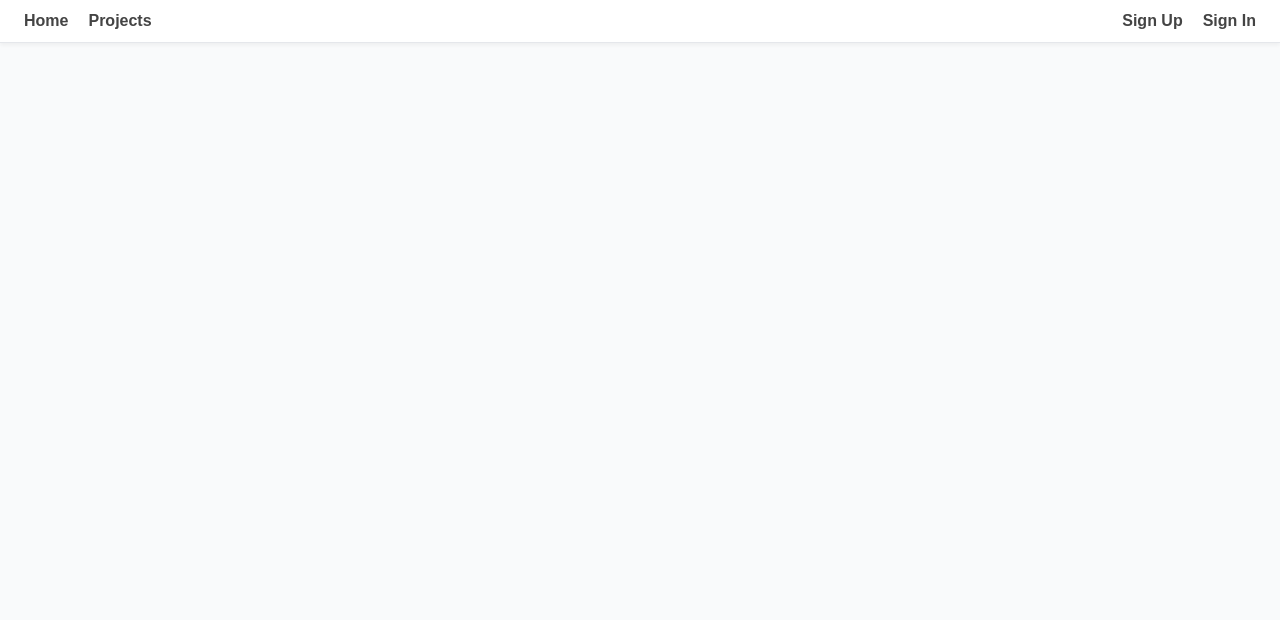
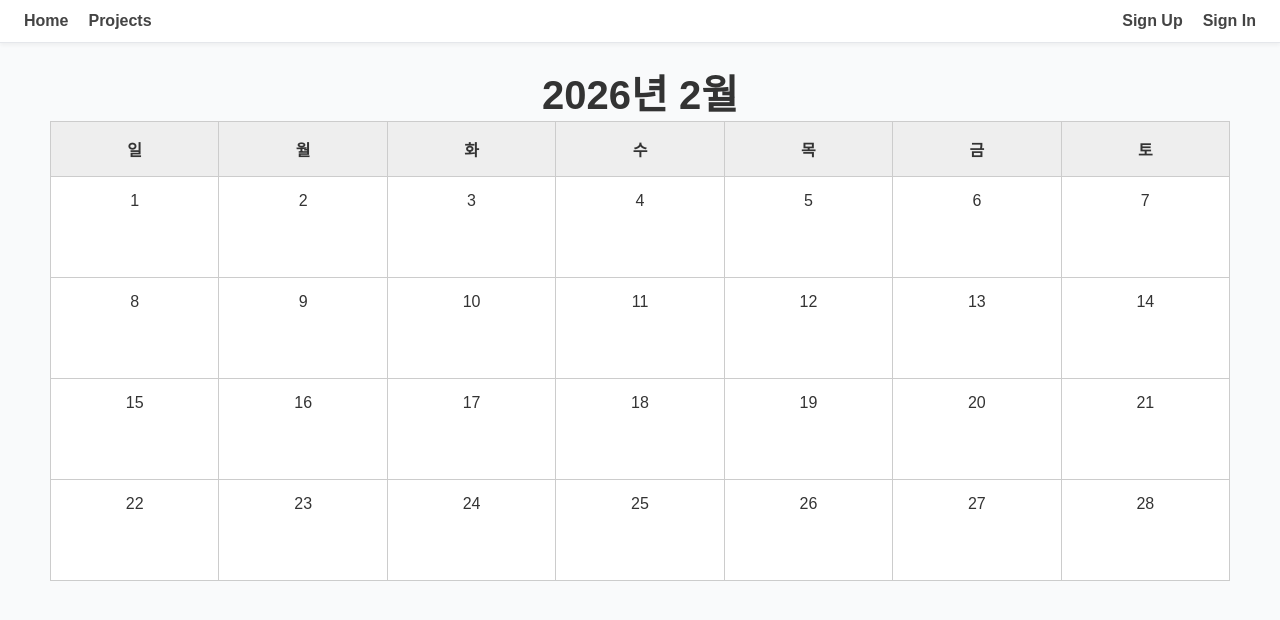
Before and after one commit to lih-star/portfolio-management-site, a Next.js app: page / in a window 1280 px wide. Shown: the top 620 px of the page. Built offline with nearby package versions, Linux system fonts and the light colour scheme; no server answers.

Commit message:
운동 스케쥴 관리사이트 시작
기본틀 구현

```diff
--- a/app/(home)/page.tsx
+++ b/app/(home)/page.tsx
@@ -1,3 +1,14 @@
-export default function Page() {
-    return;
-}
+import React from "react";
+import Calendar from "../component/calendar/calendar";
+
+const Page: React.FC = () => {
+  const today = new Date();
+
+  return (
+    <div>
+      <Calendar year={today.getFullYear()} month={today.getMonth()} />
+    </div>
+  );
+};
+
+export default Page;
--- /dev/null
+++ b/app/component/calendar/calendar.tsx
@@ -0,0 +1,43 @@
+import React from "react";
+import styles from "../../style/calendar.module.css";
+
+interface CalendarProps {
+  year: number;
+  month: number; // 0 = January
+}
+
+const Calendar: React.FC<CalendarProps> = ({ year, month }) => {
+  const daysOfWeek = ["일", "월", "화", "수", "목", "금", "토"];
+  const firstDay = new Date(year, month, 1).getDay();
+  const lastDate = new Date(year, month + 1, 0).getDate();
+
+  const cells: (number | null)[] = [];
+
+  // 빈 칸 채우기
+  for (let i = 0; i < firstDay; i++) {
+    cells.push(null);
+  }
+
+  // 날짜 채우기
+  for (let date = 1; date <= lastDate; date++) {
+    cells.push(date);
+  }
+
+  return (
+    <div>
+      <h1 className={styles.title}>{year}년 {month + 1}월</h1>
+      <div className={styles.calendar}>
+        {daysOfWeek.map((day) => (
+          <div key={day} className={styles.header}>{day}</div>
+        ))}
+        {cells.map((date, idx) => (
+          <div key={idx} className={styles.day}>
+            {date ?? ""}
+          </div>
+        ))}
+      </div>
+    </div>
+  );
+};
+
+export default Calendar;
--- /dev/null
+++ b/app/style/calendar.module.css
@@ -0,0 +1,36 @@
+/* 제목 스타일 */
+.title {
+  text-align: center;
+  font-size: 40px;
+  margin-top: 20px;
+}
+
+/* 캘린더 스타일 */
+.calendar {
+  display: grid;
+  grid-template-columns: repeat(7, 1fr);
+  gap: 1px;
+  background-color: #ccc;
+  margin-left: 50px;
+  margin-right: 50px;
+  border: 1px solid #ccc;
+}
+
+.header {
+  background-color: #eee;
+  padding: 15px;
+  text-align: center;
+  font-weight: bold;
+}
+
+.day {
+  background-color: #fff;
+  padding: 15px;
+  text-align: center;
+  height: 100px;
+}
+
+.day:hover {
+  background-color: #dff0d8;
+  cursor: pointer;
+}
--- /dev/null
+++ b/app/style/signInOut.module.css
@@ -0,0 +1,69 @@
+/*회원가입/로그인 폼 기본 스타일*/
+/*
+.div, .h1 , .form {
+    display: flex;
+    justify-content: center;
+    align-items: center;
+    flex-direction: column;
+}
+
+.h1, .form {
+    margin-top: 10px;
+}
+*/
+/* 입력창/버튼 스타일 */
+/*
+.input , .button {
+    padding: 10px;
+    width: 250px;
+    margin-bottom: 10px;
+    border: 1px solid #ccc;
+    border-radius: 4px;
+}
+*/
+/* 버튼 호버링 스타일*/
+/*
+.button:hover {
+    cursor : pointer;
+    background-color: #e6e6e6;
+}
+*/
+
+/* signinOut.module.css */
+
+/* 컨테이너 스타일 */
+.container {
+  display: flex;
+  justify-content: center;
+  align-items: center;
+  flex-direction: column;
+}
+
+/* 제목 스타일 */
+.title {
+  margin-top: 10px;
+}
+
+/* 폼 스타일 */
+.formBox {
+  margin-top: 10px;
+  display: flex;
+  flex-direction: column;
+  align-items: center;
+}
+
+/* 입력창/버튼 스타일 */
+.input,
+.button {
+  padding: 10px;
+  width: 250px;
+  margin-bottom: 10px;
+  border: 1px solid #ccc;
+  border-radius: 4px;
+}
+
+/* 버튼 호버링 스타일 */
+.button:hover {
+  cursor: pointer;
+  background-color: #e6e6e6;
+}
--- /dev/null
+++ b/global.d.ts
@@ -0,0 +1,2 @@
+declare module '*.css';
+declare module '*.scss';
--- a/package.json
+++ b/package.json
@@ -4,7 +4,8 @@
     "axios": "^1.13.2",
     "next": "^16.1.1",
     "react": "^19.2.3",
-    "react-dom": "^19.2.3"
+    "react-dom": "^19.2.3",
+    "styled-components": "^6.4.1"
   },
   "devDependencies": {
     "@types/node": "25.0.3",
```
Also changed, not shown: app/(route)/signin/page.tsx (+10 -5 lines), app/(route)/signup/page.tsx (+9 -5 lines), app/component/loginout/githubButton.tsx (+22 -18 lines), app/style/signInOut.css (deleted, +0 -26 lines), tsconfig.json (+5 -4 lines), 1 other file (tests, documents, lock files or other folders).
